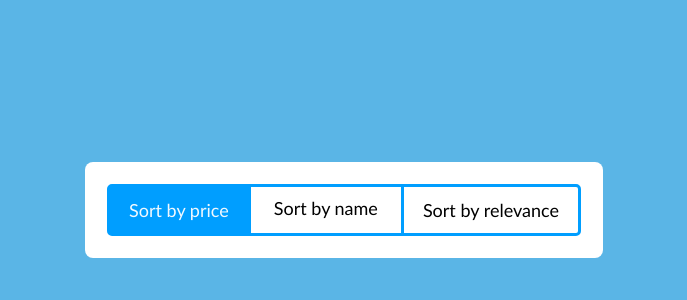
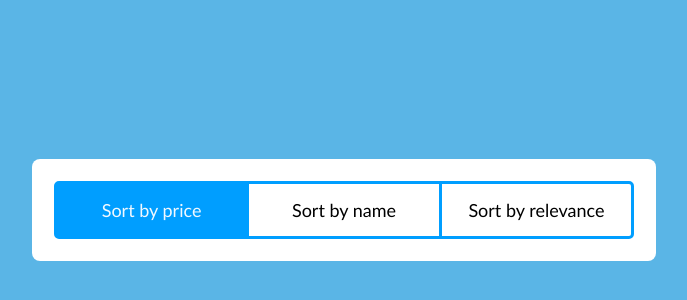
Before and after one commit to DavidRelut/Toggling-tabs, a plain HTML site: page index.html in a window 1280 px wide. Shown: the part 190-490 px from the top of the page, without its empty margins (296-983 px from the left). Drawn offline with Linux system fonts and the light colour scheme.

Commit message:
update size all li

```diff
--- a/style.css
+++ b/style.css
@@ -32,7 +32,11 @@ body {
 
 .segmented-control__desktop>li {
   font-size: 18px;
-  padding: 12px 19px;
+  width: 14.8vw;
+  height: 6.5vh;
+  justify-content: center;
+  display: flex;
+  align-items: center;
   cursor: pointer;
 }
 
@@ -42,7 +46,7 @@ body {
 }
 
 .segmented-control__desktop>li:nth-child(2) {
-  padding: 10px 23px;
+  /* padding: 10px 23px; */
   border-left: 3.5px solid #009eff;
   border-right: 3.5px solid #009eff;
 }
@@ -78,4 +82,5 @@ option {
 .segmented-control__el--active {
   background: #009eff;
   color: aliceblue;
+  height: 100%;
 }
```
Also changed, not shown: 1 other file.
